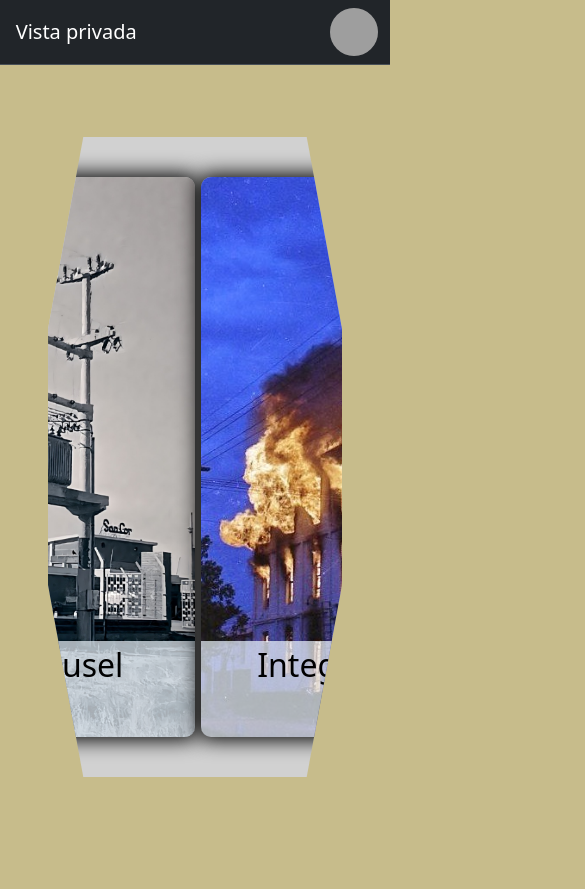
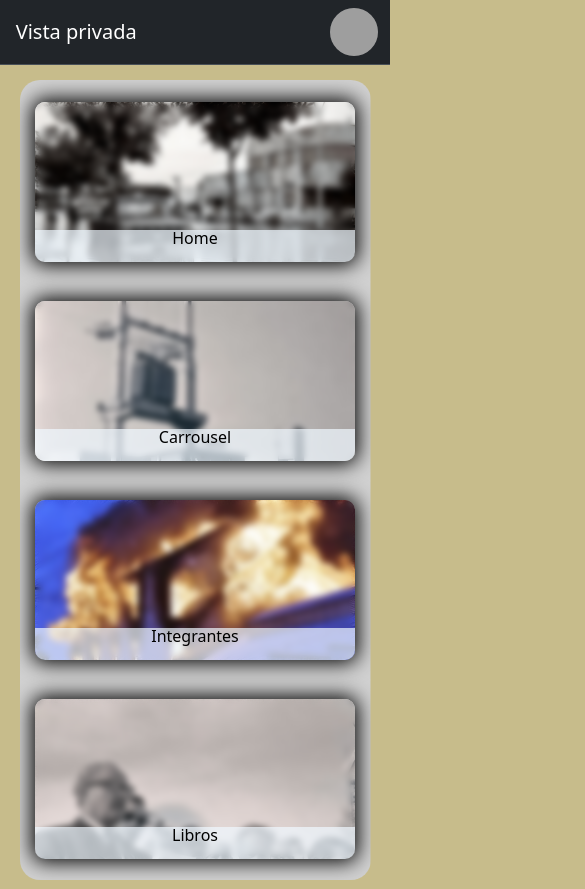
Before and after one commit to JoseSobrero/ArchivoHistoricoBack, a plain HTML site: page wwwroot/index.html in a window 390 px wide. Shown: the top 889 px of the page, 585 px wide, since content can reach past the window. Drawn offline with Linux system fonts and the light colour scheme; grey boxes are pictures that could not be loaded.

Commit message:
primera vista 2.0

```diff
--- a/wwwroot/css/style.css
+++ b/wwwroot/css/style.css
@@ -2,17 +2,20 @@ body{
     background-color: rgb(199, 188, 139);
     justify-content: center;
     align-items: center;
+    display: flex;
 }
 /* Propiedades del contenedor */
 .contenedor{
-    margin: 3rem 3rem 7rem 3rem;
+    margin: 7rem 3rem 7rem 3rem;
     height: 40rem;
+    width: 90%;
     border-radius: 10px;
     display: flex;
     justify-content: center;
     align-items: center;
     background-color: rgb(209, 209, 209);
     clip-path: polygon(12% 0, 88% 0, 100% 30%, 100% 70%, 88% 100%, 12% 100%, 0% 70%, 0% 30%);
+    border-radius: 20px;
 }
 
 a{
@@ -28,8 +31,8 @@ a p{
     background-size: cover;
     height: 6rem;
     width: 100%;
-    background-color: rgba(240, 248, 255, 0.699);
-    align-items: start;
+    background-color: rgba(240, 248, 255, 0.705);
+    align-items: center;
     justify-content: center;
     display: flex;
     font-size: 2rem;
@@ -40,11 +43,9 @@ a p{
 
 
  /* configuracion de las cards con sus backgrounds */
-.card1{
+.card1, .card2, .card3, .card4{
     height: 35rem;
     width: 18rem;
-    background: url(../img/carrousel.jpeg);
-    background-size: cover;
     border-radius: 10px;
     box-shadow: 0px 0px 20px 3px black;
     align-items: end;
@@ -54,121 +55,90 @@ a p{
     transition: 0.5s;
 }
 
-.card1:hover{
+.card1:hover, .card2:hover, .card3:hover, .card4:hover{
     height: 38rem;
     width: 21rem;
-    background: url(../img/carrousel.jpeg);
-    background-size: cover;
-    border-radius: 10px;
-    box-shadow: 0px 0px 20px 3px black;
-    align-items: end;
-    justify-content: center;
-    display: flex;
-    margin: 1%;
+    box-shadow: 0px 0px 28px 3px rgb(24, 22, 19);
+    border: solid 1px black;
     transition: 0.5s;
 }
 
-.card2{
-    height: 35rem;
-    width: 18rem;
-    background: url(../img/home.jpeg);
-    background-size: cover;
-    border-radius: 10px;
-    box-shadow: 0px 0px 20px 3px black;
-    align-items: end;
-    justify-content: center;
-    display: flex;
-    margin: 1%;
-    transition: 0.5s;
+
+
+@media screen and (max-width: 768px) {
+    .card1, .card2, .card3, .card4 {
+        width: 20rem;
+        height: 10rem;
+        margin: 1rem 0;
+    }
+    .card1:hover, .card2:hover, .card3:hover, .card4:hover{
+        height: 11rem;
+        width: 21rem;
+        box-shadow: 0px 0px 28px 3px rgb(206, 149, 65);
+        border: solid 1px black;
+        transition: 0.5s;
+    }
+    .overlay{
+        height: 2rem;
+    width: 100%;
+    font-size: 1rem;
+    }
+    .contenedor{
+        flex-direction: column;
+        height: 50rem;
+        width: 90%;
+        margin: 5rem 0 0 0  ;
+        overflow: auto;
+        clip-path: polygon(0 0, 100% 0, 100% 23%, 100% 100%, 70% 100%, 0 100%, 0% 70%, 0% 30%);
+    }
 }
 
-.card2:hover{
-    height: 38rem;
-    width: 21rem;
-    background: url(../img/home.jpeg);
+ .card1{
+    background: url(../img/carrousel.jpeg);
     background-size: cover;
-    border-radius: 10px;
-    box-shadow: 0px 0px 20px 3px black;
-    align-items: end;
-    justify-content: center;
-    display: flex;
-    margin: 1%;
-    transition: 0.5s;
+
 }
 
-.card3{
-    height: 35rem;
-    width: 18rem;
-    background: url(../img/integrantes.jpeg);
+
+.card2{
+    background: url(../img/home.jpeg) center;
     background-size: cover;
-    border-radius: 10px;
-    box-shadow: 0px 0px 20px 3px black;
-    align-items: end;
-    justify-content: center;
-    display: flex;
-    margin: 1%;
-    transition: 0.5s;
 }
 
-.card3:hover{
-    height: 38rem;
-    width: 21rem;
-    background: url(../img/integrantes.jpeg);
+
+.card3{
+    background: url(../img/integrantes.jpeg) center;
     background-size: cover;
-    border-radius: 10px;
-    box-shadow: 0px 0px 20px 3px black;
-    align-items: end;
-    justify-content: center;
-    display: flex;
-    margin: 1%;
-    transition: 0.5s;
 }
 
+
 .card4{
-    height: 35rem;
-    width: 18rem;
-    background: url(../img/libros.jpeg);
+    background: url(../img/libros.jpeg) ;
     background-size: cover;
-    border-radius: 10px;
-    box-shadow: 0px 0px 20px 3px black;
-    align-items: end;
-    justify-content: center;
-    display: flex;
-    margin: 1%;
-    transition: 0.5s;
 }
 
-.card4:hover{
-    height: 38rem;
-    width: 21rem;
-    background: url(../img/libros.jpeg);
-    background-size: cover;
-    border-radius: 10px;
-    box-shadow: 0px 0px 20px 3px black;
-    align-items: end;
-    justify-content: center;
-    display: flex;
-    margin: 1%;
-    transition: 0.5s;
-}
 
 /* Efecto de blur con el hover */
 
 .glass{
+    transition: 0.5s;
     width: 100%;
     height: 100%;
     border-radius: 10px;
     align-items: end;
     justify-content: center;
     display: flex;
-    transition: 0.5s;
+    backdrop-filter: blur(0.2rem);
+
 }
 .glass:hover{
     background: #fafafa10;
-    backdrop-filter: blur(0.2rem);
+    backdrop-filter: blur(0rem);
     transition: 0.5s;
 }
 
+
+/* Boton de despliegue de menu navbar */
 .img_perfil{
     background: url(https://static.vecteezy.com/system/resources/previews/004/477/351/non_2x/silhouette-person-social-media-isolated-icon-free-vector.jpg) center no-repeat;
     background-size: cover;
@@ -179,6 +149,8 @@ a p{
 
 }
 
+
+
 .navbar-toggler{
 
     border-radius: 100%;
@@ -187,8 +159,16 @@ a p{
     justify-content: center;
     align-items: center;
     display: flex;
+    transition: 0.4s;
 }
 
 .navbar-toggler:hover{
-    box-shadow: 0px 0px 8px 1px rgb(214, 214, 213);
+    box-shadow: 0px 0px 16px 0px rgb(214, 214, 213);
+    transition: 0.35s;
 }
+
+.centrar-menu{
+    display: flex;
+    justify-content: start;
+    align-items: start;
+}
--- a/wwwroot/index.html
+++ b/wwwroot/index.html
@@ -14,7 +14,7 @@
 <body>
 
 
-    <nav class="navbar bg-dark border-bottom border-body" data-bs-theme="dark">
+    <nav class="navbar bg-dark border-bottom border-body fixed-top" data-bs-theme="dark">
         <div class="container-fluid">
           <a class="navbar-brand" href="#">Vista privada</a>
           <button class="navbar-toggler" type="button" data-bs-toggle="offcanvas" data-bs-target="#offcanvasNavbar" aria-controls="offcanvasNavbar" aria-label="Toggle navigation">
@@ -29,11 +29,11 @@
             <div class="offcanvas-body">
               <ul class="navbar-nav justify-content-end flex-grow-1 pe-3">
                 <li class="nav-item">
-                  <a class="nav-link active" aria-current="page" href="#"><div class="img_perfil">
-                  </div><p class="nav-link" style="margin-top: 0.8rem;">Nombre usuario</p></a>
+                  <a class="nav-link active centrar-menu" aria-current="page" href="#"><div class="img_perfil" style="margin-right: 1rem;">
+                  </div><p class="nav-link">Nombre usuario</p></a>
                 </li>
                 <li class="nav-item">
-                  <a class="nav-link" href="#">Link</a>
+                  <a class="nav-link" href="#">Cerrar sesion</a>
                 </li>
                 <li class="nav-item dropdown">
                   <a class="nav-link dropdown-toggle" href="#" role="button" data-bs-toggle="dropdown" aria-expanded="false">
@@ -58,9 +58,8 @@
         </div>
       </nav>
 
-
+      <div class="contenedor">
       <a href="html/home.html">
-      <div class="contenedor">
         <div class="card1">
             <div class="glass">
             <div class="overlay">
```
